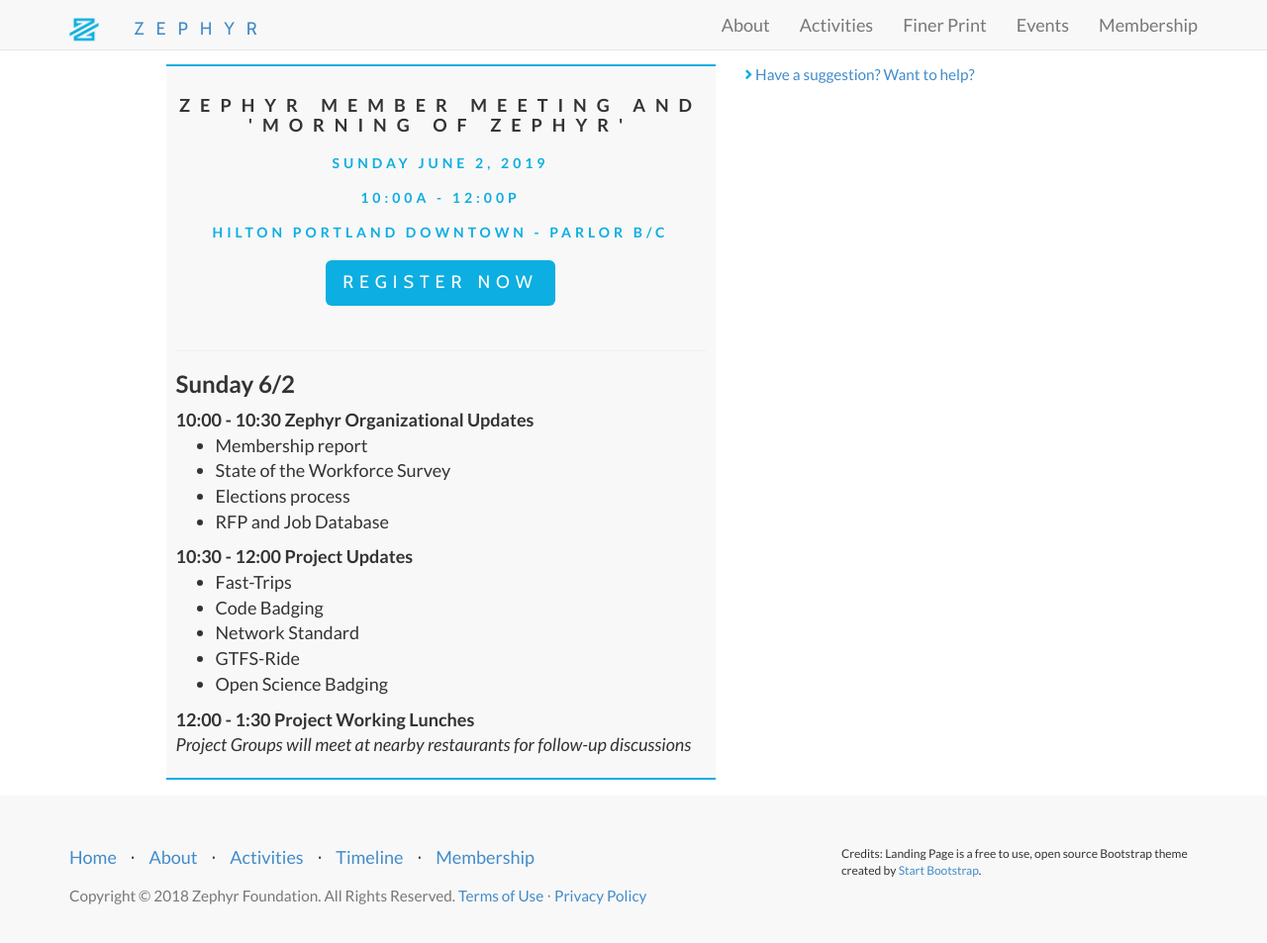
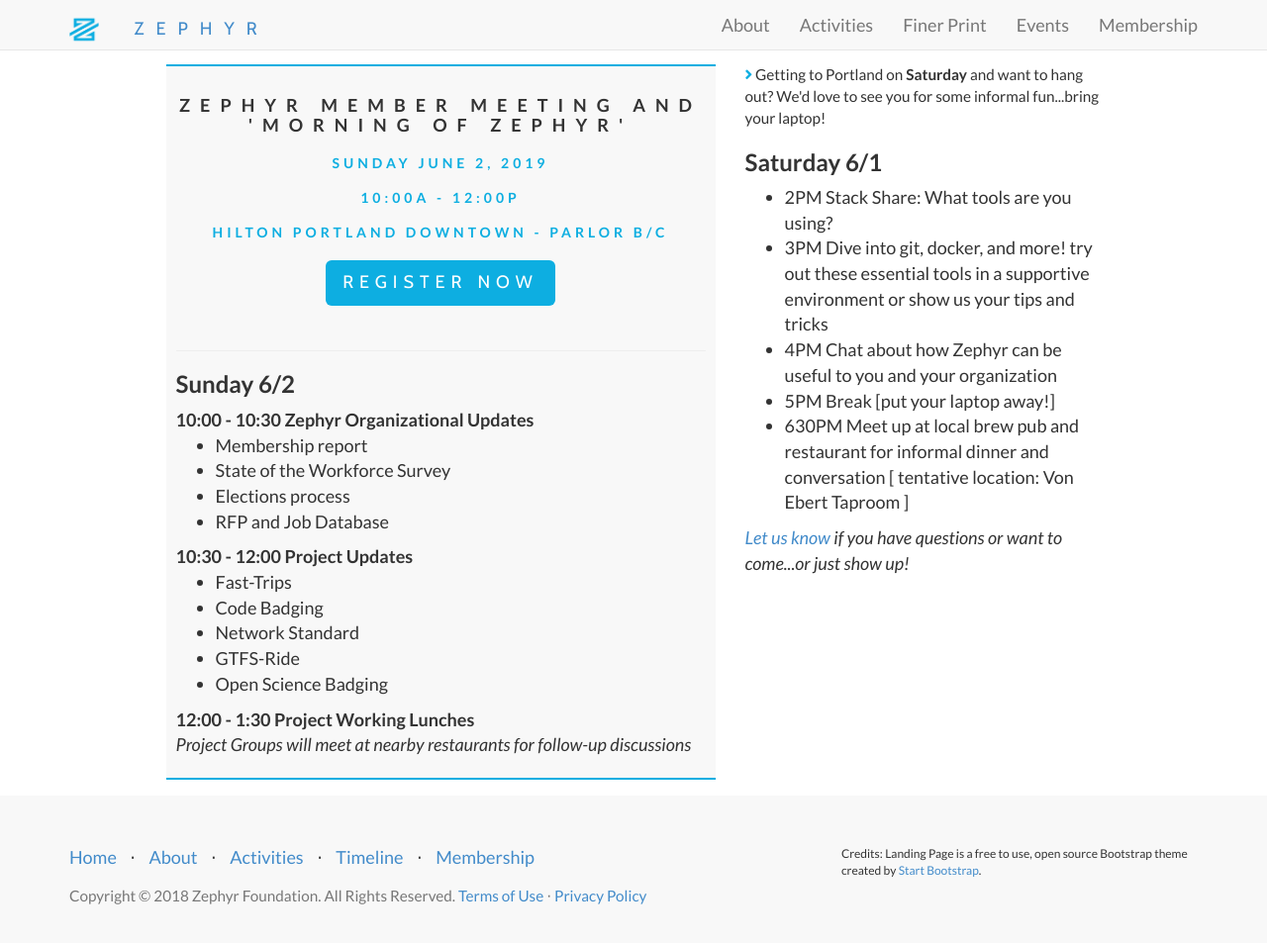
Before and after one commit to ZephyrTransport/zephyr-website, a Jekyll site: the page built from _events/2019-jun-member-mtg.md, in a window 1280 px wide and 966 px high. Shown: the top 953 px of the window at 99% size. Built offline with Jekyll 4.4.1, drawn with Linux system fonts in a browser that asks for light colours; nearby versions of some CDN libraries.

Commit message:
add saturday

```diff
--- a/_events/2019-jun-member-mtg.md
+++ b/_events/2019-jun-member-mtg.md
@@ -8,7 +8,16 @@
 time: 10:00a - 12:00p
 place: Hilton Portland Downtown - Parlor B/C
 registration: https://www.eventbrite.com/e/2019-zephyr-summer-member-meeting-tickets-61667117007
-additional-msg: <a href='mailto://info@zephyrtransport.org'>Have a suggestion? Want to help?</a>
+additional-msg: "Getting to Portland on <b>Saturday</b> and want to hang out?  We'd love to see you for some informal fun...bring your laptop!
+<h3> Saturday 6/1 </h3>
+<ul><li>2PM Stack Share: What tools are you using?</li>
+<li>3PM Dive into git, docker, and more! try out these essential tools in a supportive environment or show us your tips and tricks</li>
+<li>4PM Chat about how Zephyr can be useful to you and your organization</li>
+<li>5PM Break [put your laptop away!]</li>
+<li>630PM Meet up at local brew pub and restaurant for informal dinner and conversation [ tentative location: Von Ebert Taproom ]</li>
+</ul>
+<i><a href='mailto://info@zephyrtransport.org'>Let us know</a> if you have questions or want to come...or just show up!</i>
+"
 summary: "<br/>
 <hr/>
 <h3>Sunday 6/2</h3>
```
